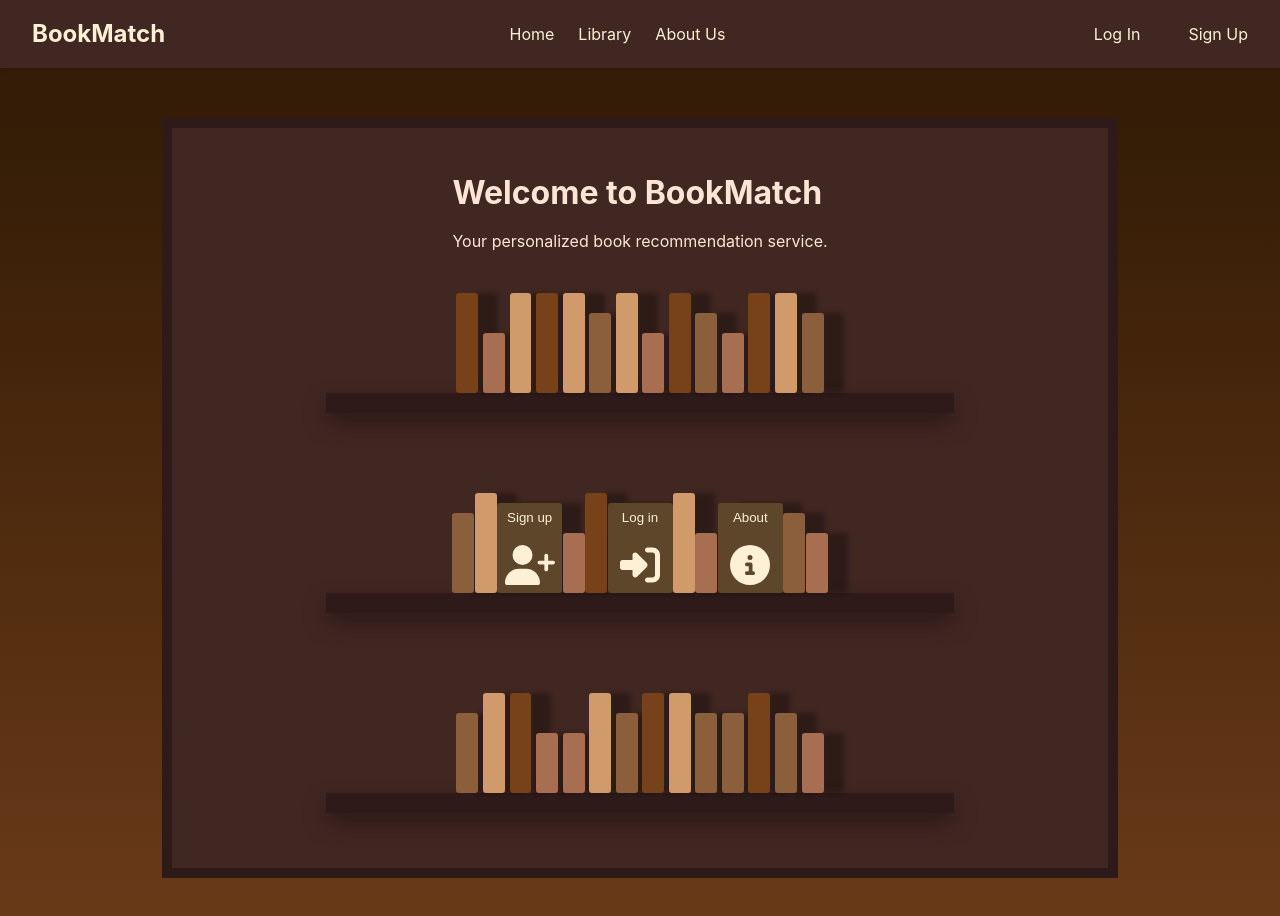
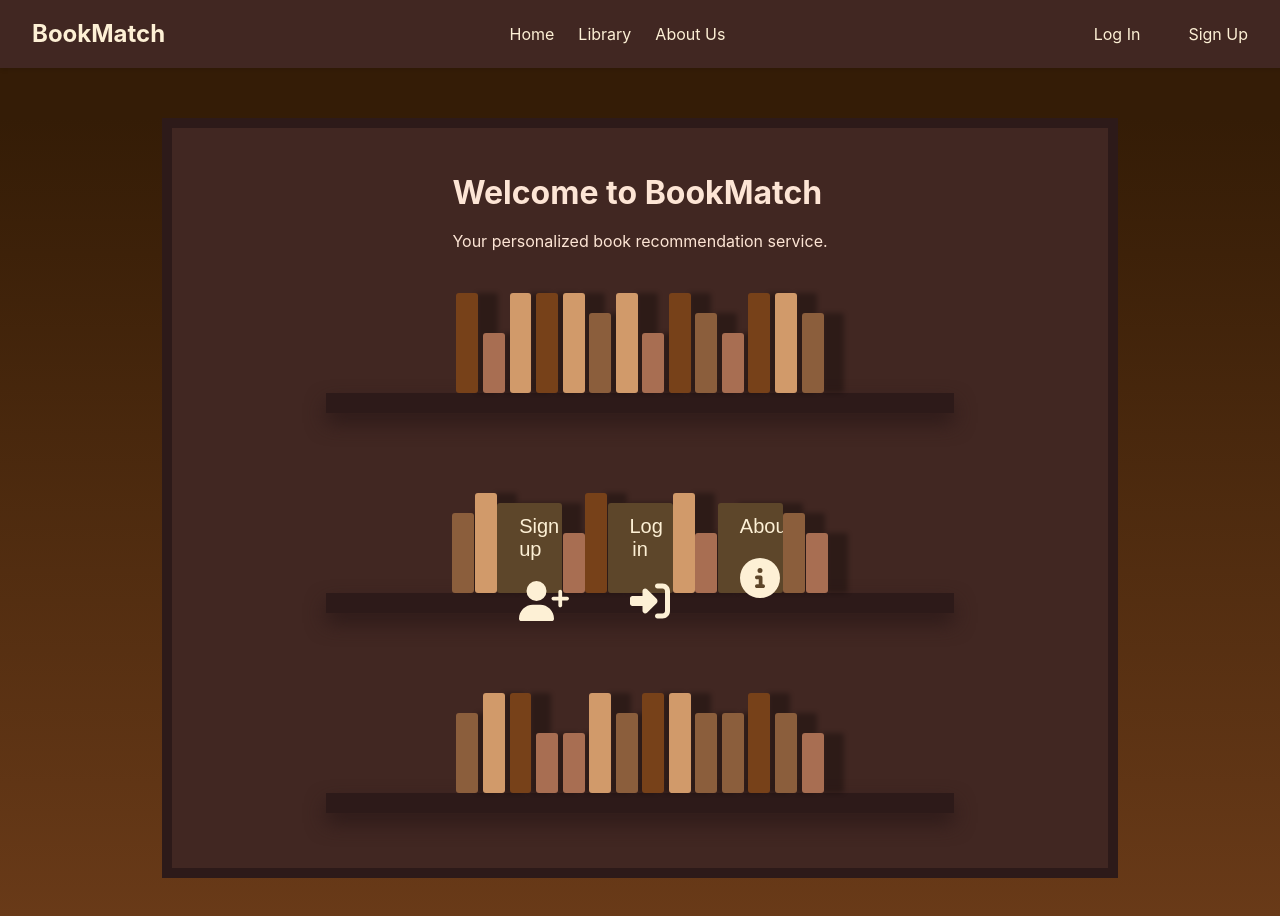
Before and after one commit to KJP952/Book-Match, a React (Vite) app in the folder Frontend/Book-Match/: page / in a window 1280 px wide. Shown: the top 916 px of the page. Built offline with nearby package versions, Linux system fonts and the light colour scheme.

Commit message:
Revert "renamed login button"
This reverts commit f941781d45c670daeaa3efa3417827da179bb779.

```diff
--- a/Frontend/Book-Match/src/Components/LogIn.jsx
+++ b/Frontend/Book-Match/src/Components/LogIn.jsx
@@ -24,7 +24,7 @@ const LogIn = () => {
                             <label htmlFor="pword" className="form__label">Password</label>
                         </div>
                     </form>
-                    <button type="button" class="login-button">Log In</button>
+                    <button type="button">Log In</button>
                     </div>
                 </div>
                     <div className="logo">
--- a/Frontend/Book-Match/src/Components/Login.css
+++ b/Frontend/Book-Match/src/Components/Login.css
@@ -57,7 +57,7 @@
     width: 50%;
 }
 
-.login-button{
+button{
     background-color: #FDF0D5;
     font-size: 20px;
     color:#341c06;
```
